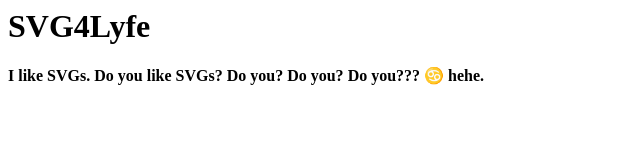
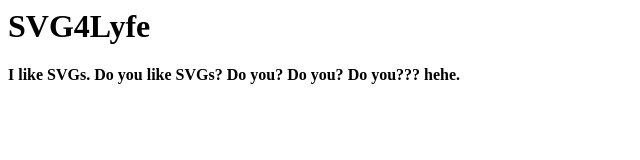
Before and after one commit to Animatey/Animatey, a plain HTML site: page index.html in a window 1280 px wide. Shown: the full height of the page, 0-640 px from the left. Drawn offline with Linux system fonts and the light colour scheme.

Commit message:
Update index.html

```diff
--- a/index.html
+++ b/index.html
@@ -10,7 +10,7 @@
 <b>I like SVGs. Do you like SVGs? Do you? Do you? <strong>Do
 you???</strong><b>
 
-<b>♋ hehe.<b>
+<b> hehe.<b>
 </body>
 
 
```
